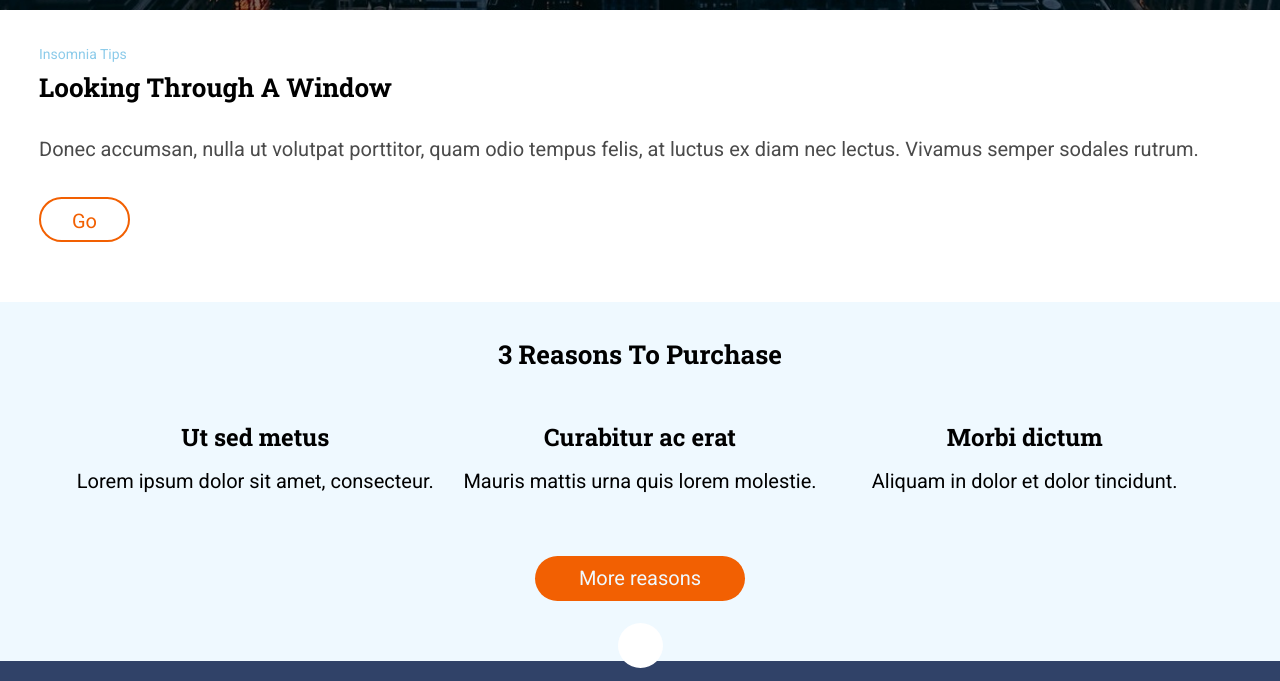
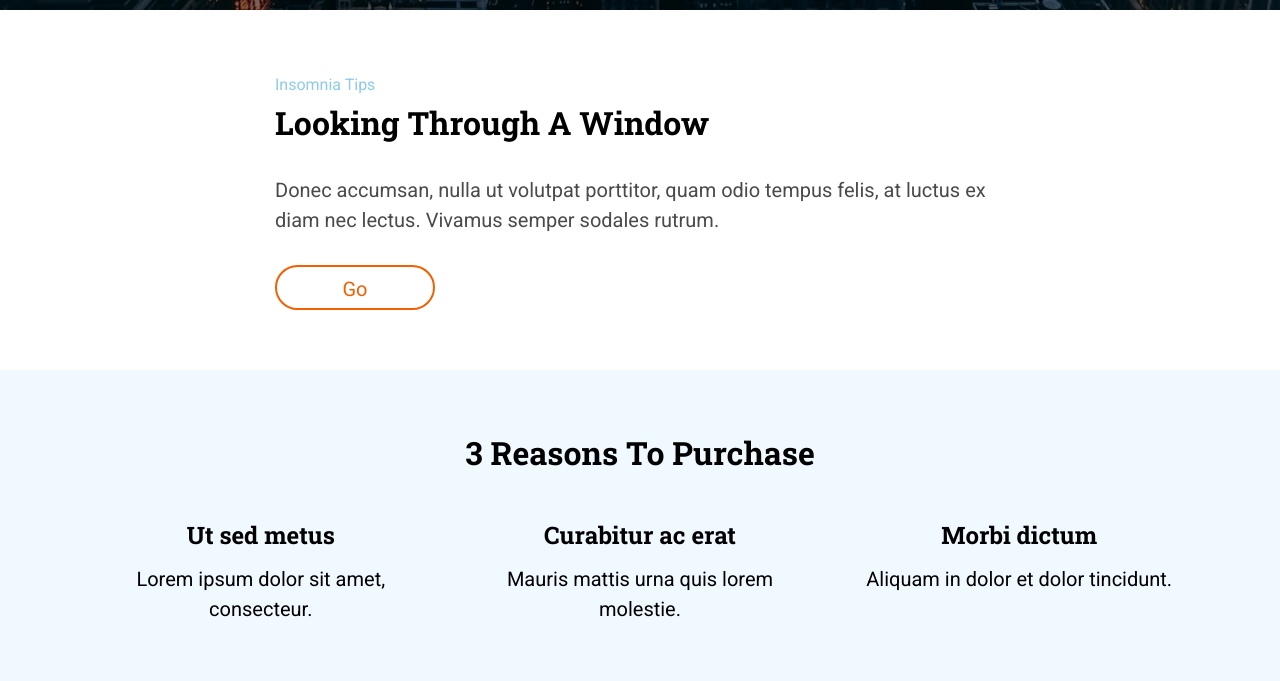
Before and after one commit to Adalab/modulo-1-evaluacion-final-Milda-Grabyte, a website: page docs/index.html in a window 1280 px wide. Shown: the part 790-1471 px from the top of the page. Drawn offline with nearby package versions, Linux system fonts and the light colour scheme; files that its build step writes are made by us from their sources.

Commit message:
add main section desktop version

```diff
--- a/src/scss/layout/_main-section.scss
+++ b/src/scss/layout/_main-section.scss
@@ -6,6 +6,9 @@
   padding: 0 15px;
   @media all and (min-width: 768px) {
     padding: 0 39px;
+  }
+  @media all and (min-width: 1280px) {
+    padding: 0 275px;
   }
   &__small {
     grid-row: 1 / 2;
@@ -17,7 +20,12 @@
     line-height: 2.14;
     letter-spacing: normal;
     color: #8ccbea;
-    padding: 30px 0 1px 0;
+    padding: 30px 0 0 0;
+    @media all and (min-width: 1280px) {
+      font-size: 16px;
+      line-height: 1.88;
+      padding: 60px 0 0 0;
+    }
   }
   &__title {
     grid-row: 2 / 3;
@@ -34,6 +42,10 @@
       font-size: 26px;
       padding: 0 0 30px 0;
     }
+    @media all and (min-width: 1280px) {
+      font-size: 32px;
+      line-height: 1.41;
+    }
   }
   &__text {
     grid-row: 3 / 4;
@@ -48,6 +60,9 @@
     padding: 0 0 30px 0;
     @media all and (min-width: 768px) {
       font-size: 20px;
+    }
+    @media all and (min-width: 1280px) {
+      line-height: 1.5;
     }
   }
   &__btn--go {
@@ -67,9 +82,11 @@
     color: #f26002;
     margin: 0 0 45px 0;
     @media all and (min-width: 768px) {
-      font-size: 20px;
       width: 91px;
       margin: 0 0 60px 0;
+    }
+    @media all and (min-width: 1280px) {
+      width: 160px;
     }
   }
 }
@@ -83,6 +100,9 @@
   padding: 0 15px;
   @media all and (min-width: 768px) {
     padding: 0 39px;
+  }
+  @media all and (min-width: 1280px) {
+    padding: 0 85px;
   }
   &__title {
     grid-row: 1 / 2;
@@ -100,6 +120,11 @@
       font-size: 26px;
       line-height: 1.73;
     }
+    @media all and (min-width: 1280px) {
+      font-size: 32px;
+      line-height: 1.41;
+      padding: 60px 275px 45px 275px;
+  }
   }
   &__list-wrapper {
     list-style: none;
@@ -139,6 +164,9 @@
     @media all and (min-width: 768px) {
       width: 210px;
     }
+    @media all and (min-width: 1280px) {
+      width: 255px;
+    }
   }
 }
 
@@ -172,6 +200,10 @@
     @media all and (min-width: 768px) {
       font-size: 20px;
       line-height: 1.5;
+      max-width: 212px;
+    }
+    @media all and (min-width: 768px) {
+      max-width: 353px;
     }
   }
 }
```
